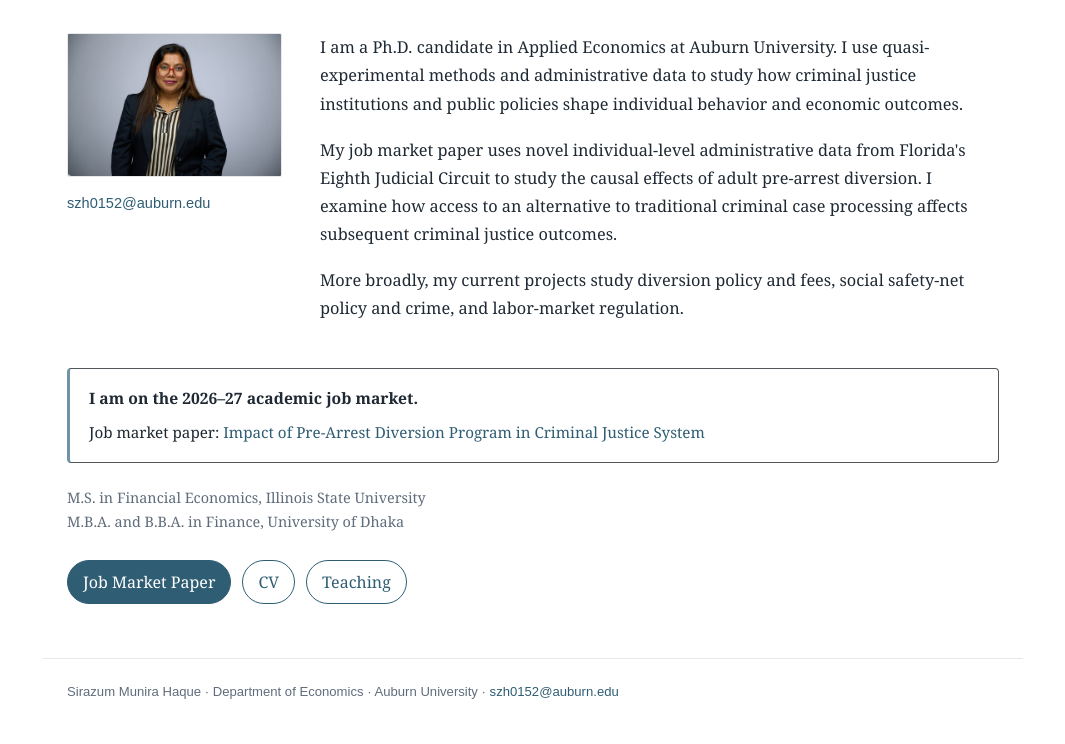
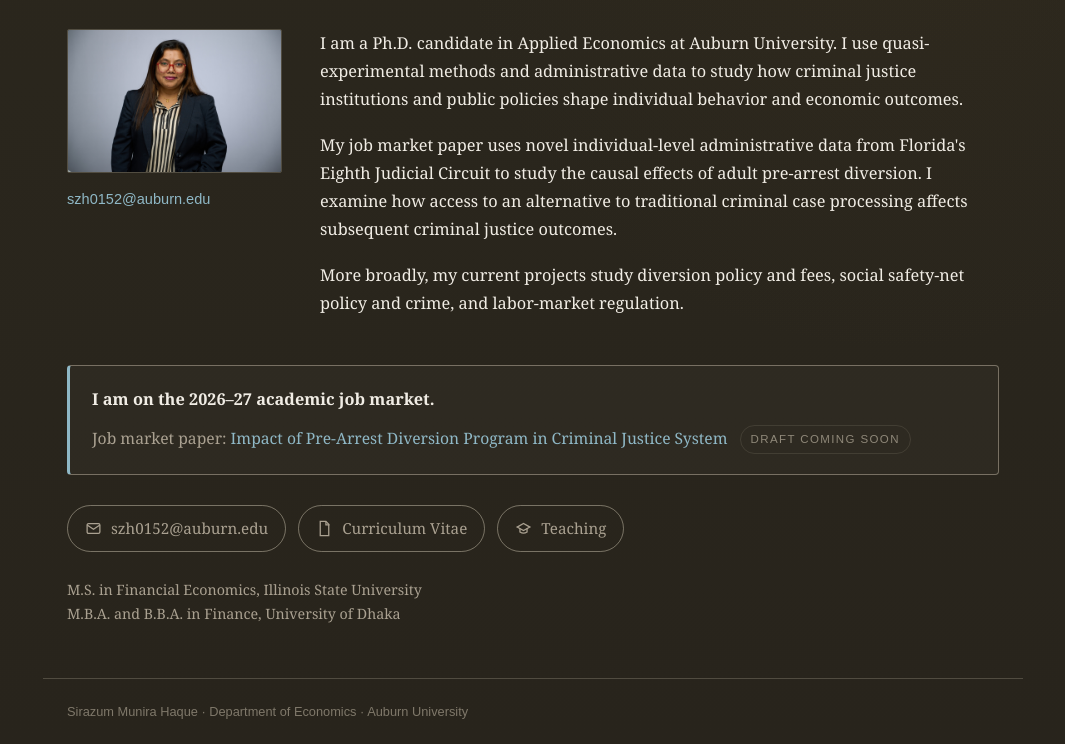
Before and after one commit to sirazumhaque/sirazumhaque.github.io, a plain HTML site: page index.html in a window 1280 px wide. Shown: the part 258-1002 px from the top of the page, without its empty margins (107-1172 px from the left). Drawn offline with Linux system fonts and the light colour scheme.

Commit message:
Update index.html

```diff
--- a/index.html
+++ b/index.html
@@ -12,31 +12,69 @@
   <link rel="stylesheet" href="style.css">
 
   <style>
-    /* =========================================
-       HOMEPAGE — TJ Hedin-inspired heading
-       with your existing academic structure
-       ========================================= */
+    :root {
+      --bg: #2b271d;
+      --bg-deep: #242119;
+      --text: #f1ede5;
+      --muted: #aaa191;
+      --accent: #8fb8c6;
+      --line: rgba(210, 200, 180, 0.24);
+      --pill-border: rgba(210, 200, 180, 0.48);
+    }
 
+    html, body {
+      background: var(--bg) !important;
+      color: var(--text);
+    }
+
+    body {
+      min-height: 100vh;
+      background:
+        radial-gradient(circle at 78% 18%, rgba(118, 88, 47, 0.06), transparent 34%),
+        linear-gradient(180deg, #2b271d 0%, #28241c 100%) !important;
+    }
+
+    /* HEADER */
+    .site-header {
+      background: rgba(43, 39, 29, 0.98) !important;
+      border-bottom: 1px solid var(--line) !important;
+    }
+
+    .nav {
+      max-width: 980px;
+      margin: 0 auto;
+      padding: 18px 24px;
+    }
+
+    .brand,
+    .nav-links a {
+      color: var(--text) !important;
+    }
+
+    .nav-links a:hover,
+    .brand:hover {
+      color: var(--accent) !important;
+    }
+
+    /* MAIN HOMEPAGE */
     .home-shell {
       max-width: 980px;
       margin: 0 auto;
-      padding: 64px 24px 54px;
+      padding: 62px 24px 50px;
     }
 
-    /* Small uppercase line above name */
     .intro-kicker {
       font-family: Arial, Helvetica, sans-serif;
       text-transform: uppercase;
       letter-spacing: .18em;
       font-size: .74rem;
-      color: #87a9b8;
+      color: var(--accent);
       margin-bottom: 18px;
     }
 
-    /* Intentionally restrained — closer to TJ's scale */
     .home-name {
       margin: 0 0 10px;
-      font-size: clamp(2.65rem, 4vw, 3.35rem);
+      font-size: clamp(2.55rem, 3.8vw, 3.2rem);
       line-height: 1.04;
       font-weight: 500;
       letter-spacing: -.02em;
@@ -49,7 +87,6 @@
       color: var(--muted);
     }
 
-    /* Photo + biography */
     .profile-row {
       display: grid;
       grid-template-columns: 215px minmax(0, 1fr);
@@ -57,7 +94,7 @@
       align-items: start;
     }
 
-    /* Keep the whole original headshot visible; no artificial crop */
+    /* Full headshot — no side crop */
     .profile-photo {
       width: 100%;
       height: auto;
@@ -76,46 +113,109 @@
 
     .profile-contact a {
       color: var(--accent);
+      text-decoration: none;
+    }
+
+    .profile-contact a:hover {
+      text-decoration: underline;
     }
 
     .bio-copy {
       font-size: 1.02rem;
       line-height: 1.72;
+      color: var(--text);
     }
 
     .bio-copy p {
       margin: 0 0 18px;
     }
 
-    /* Job market box, similar in spirit to TJ */
+    /* TJ-style job-market box */
     .market-box {
-      margin-top: 28px;
-      padding: 17px 19px;
-      border: 1px solid #50565a;
-      border-left: 3px solid #6f94a5;
+      margin-top: 30px;
+      padding: 20px 22px;
+      border: 1px solid rgba(210, 200, 180, 0.45);
+      border-left: 3px solid var(--accent);
       border-radius: 4px;
-      background: rgba(255,255,255,.015);
+      background: rgba(255, 255, 255, 0.025);
     }
 
     .market-box strong {
       display: block;
-      margin-bottom: 7px;
-      font-size: .98rem;
+      margin-bottom: 12px;
+      font-size: 1.02rem;
+      color: var(--text);
     }
 
-    .market-box span {
-      font-size: .95rem;
+    .market-paper-line {
+      color: var(--muted);
+      font-size: .98rem;
+      line-height: 1.5;
     }
 
-    .market-box a {
+    .market-paper-line a {
       color: var(--accent);
+      text-decoration: none;
     }
 
-    /* Prior education is visible, but visually secondary */
+    .market-paper-line a:hover {
+      text-decoration: underline;
+    }
+
+    .draft-pill {
+      display: inline-block;
+      margin-left: 8px;
+      padding: 5px 10px;
+      border: 1px solid rgba(210, 200, 180, 0.12);
+      border-radius: 999px;
+      font-family: Arial, Helvetica, sans-serif;
+      font-size: .72rem;
+      letter-spacing: .12em;
+      text-transform: uppercase;
+      color: #8f8879;
+      vertical-align: middle;
+    }
+
+    /* TJ-style pill links beneath the market box */
+    .quick-links {
+      display: flex;
+      flex-wrap: wrap;
+      gap: 12px;
+      margin-top: 30px;
+    }
+
+    .quick-link {
+      display: inline-flex;
+      align-items: center;
+      gap: 9px;
+      padding: 10px 17px;
+      border: 1px solid var(--pill-border);
+      border-radius: 999px;
+      color: var(--muted);
+      text-decoration: none;
+      font-size: .95rem;
+      background: transparent;
+      transition: border-color .15s ease, color .15s ease, background .15s ease;
+    }
+
+    .quick-link:hover {
+      color: var(--text);
+      border-color: var(--accent);
+      background: rgba(143, 184, 198, 0.05);
+    }
+
+    .quick-link svg {
+      width: 17px;
+      height: 17px;
+      flex: 0 0 auto;
+      stroke: currentColor;
+    }
+
+    /* Education stays secondary */
     .education-lines {
-      margin-top: 24px;
+      margin-top: 27px;
       color: var(--muted);
-      font-size: .9rem;
+      font-size: .89rem;
       line-height: 1.55;
     }
 
@@ -123,32 +223,23 @@
       margin: 2px 0;
     }
 
-    .home-actions {
-      display: flex;
-      flex-wrap: wrap;
-      gap: 11px;
-      margin-top: 26px;
-    }
-
-    .home-actions .button {
-      border-radius: 999px;
-      padding: 8px 15px;
-      min-width: 0;
-    }
-
     .home-footer {
       max-width: 980px;
       margin: 0 auto;
       padding: 22px 24px;
       border-top: 1px solid var(--line);
-      color: var(--muted);
+      color: #7f786a;
       font-family: Arial, Helvetica, sans-serif;
-      font-size: .82rem;
+      font-size: .8rem;
+    }
+
+    .home-footer a {
+      color: #8f8879;
     }
 
     @media (max-width: 820px) {
       .home-name {
-        font-size: clamp(2.45rem, 6vw, 3.05rem);
+        font-size: clamp(2.4rem, 6vw, 3rem);
       }
 
       .profile-row {
@@ -172,12 +263,16 @@
       }
 
       .home-name {
-        font-size: clamp(2.3rem, 10vw, 2.85rem);
+        font-size: clamp(2.3rem, 10vw, 2.8rem);
       }
 
       .home-fields {
         font-size: .98rem;
         margin-bottom: 28px;
+      }
+
+      .quick-links {
+        gap: 10px;
       }
     }
   </style>
@@ -202,7 +297,6 @@
 
 <main class="home-shell">
 
-  <!-- TJ-style heading -->
   <div class="intro-kicker">
     Ph.D. Candidate · Applied Economics · Auburn University
   </div>
@@ -213,7 +307,6 @@
     Labor Economics · Economics of Crime · Public Economics
   </p>
 
-  <!-- Photo + biography -->
   <section class="profile-row">
 
     <aside>
@@ -254,48 +347,59 @@
 
   </section>
 
-  <!-- Job-market callout -->
   <section class="market-box">
     <strong>I am on the 2026–27 academic job market.</strong>
-    <span>
+
+    <div class="market-paper-line">
       Job market paper:
       <a href="research.html">
         Impact of Pre-Arrest Diversion Program in Criminal Justice System
       </a>
-    </span>
+      <span class="draft-pill">Draft coming soon</span>
+    </div>
   </section>
 
-  <!-- Prior education -->
+  <div class="quick-links">
+
+    <a class="quick-link" href="mailto:szh0152@auburn.edu" aria-label="Email">
+      <svg viewBox="0 0 24 24" fill="none" stroke-width="1.8" aria-hidden="true">
+        <rect x="3" y="5" width="18" height="14" rx="2"></rect>
+        <path d="M3 7l9 6 9-6"></path>
+      </svg>
+      szh0152@auburn.edu
+    </a>
+
+    <a class="quick-link"
+       href="files/CV_Sirazum_Haque.pdf"
+       target="_blank"
+       rel="noopener"
+       aria-label="Curriculum Vitae">
+      <svg viewBox="0 0 24 24" fill="none" stroke-width="1.8" aria-hidden="true">
+        <path d="M6 2h8l4 4v16H6z"></path>
+        <path d="M14 2v5h5"></path>
+      </svg>
+      Curriculum Vitae
+    </a>
+
+    <a class="quick-link" href="teaching.html" aria-label="Teaching">
+      <svg viewBox="0 0 24 24" fill="none" stroke-width="1.8" aria-hidden="true">
+        <path d="M3 10l9-5 9 5-9 5z"></path>
+        <path d="M7 12v5c3 2 7 2 10 0v-5"></path>
+      </svg>
+      Teaching
+    </a>
+
+  </div>
+
   <div class="education-lines">
     <p>M.S. in Financial Economics, Illinois State University</p>
     <p>M.B.A. and B.B.A. in Finance, University of Dhaka</p>
   </div>
 
-  <!-- Fast-access job-market links -->
-  <div class="home-actions">
-
-    <a class="button primary" href="research.html">
-      Job Market Paper
-    </a>
-
-    <a class="button"
-       href="files/CV_Sirazum_Haque.pdf"
-       target="_blank"
-       rel="noopener">
-      CV
-    </a>
-
-    <a class="button" href="teaching.html">
-      Teaching
-    </a>
-
-  </div>
-
 </main>
 
 <footer class="home-footer">
-  Sirazum Munira Haque · Department of Economics · Auburn University ·
-  <a href="mailto:szh0152@auburn.edu">szh0152@auburn.edu</a>
+  Sirazum Munira Haque · Department of Economics · Auburn University
 </footer>
 
 </body>
```
